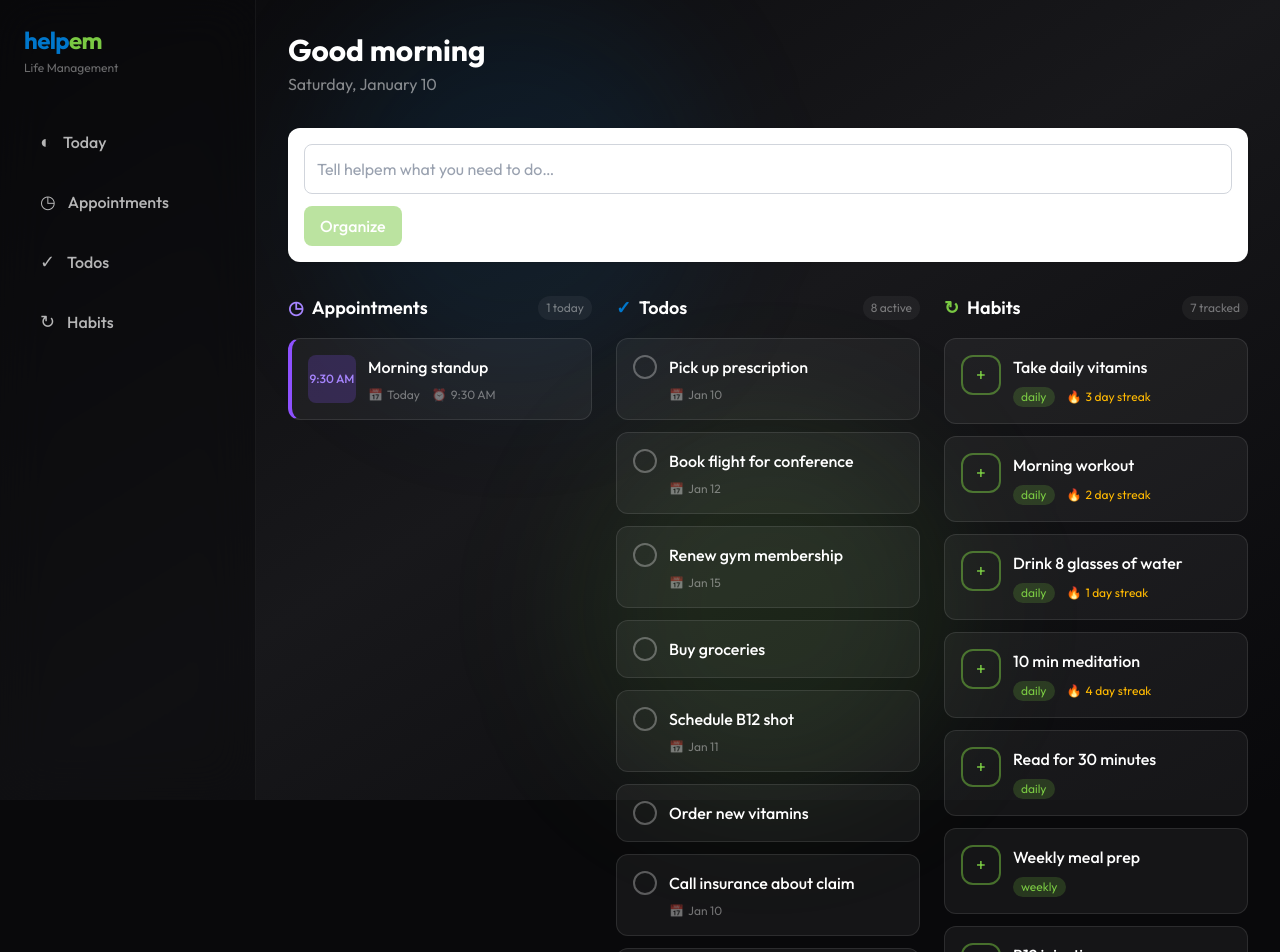
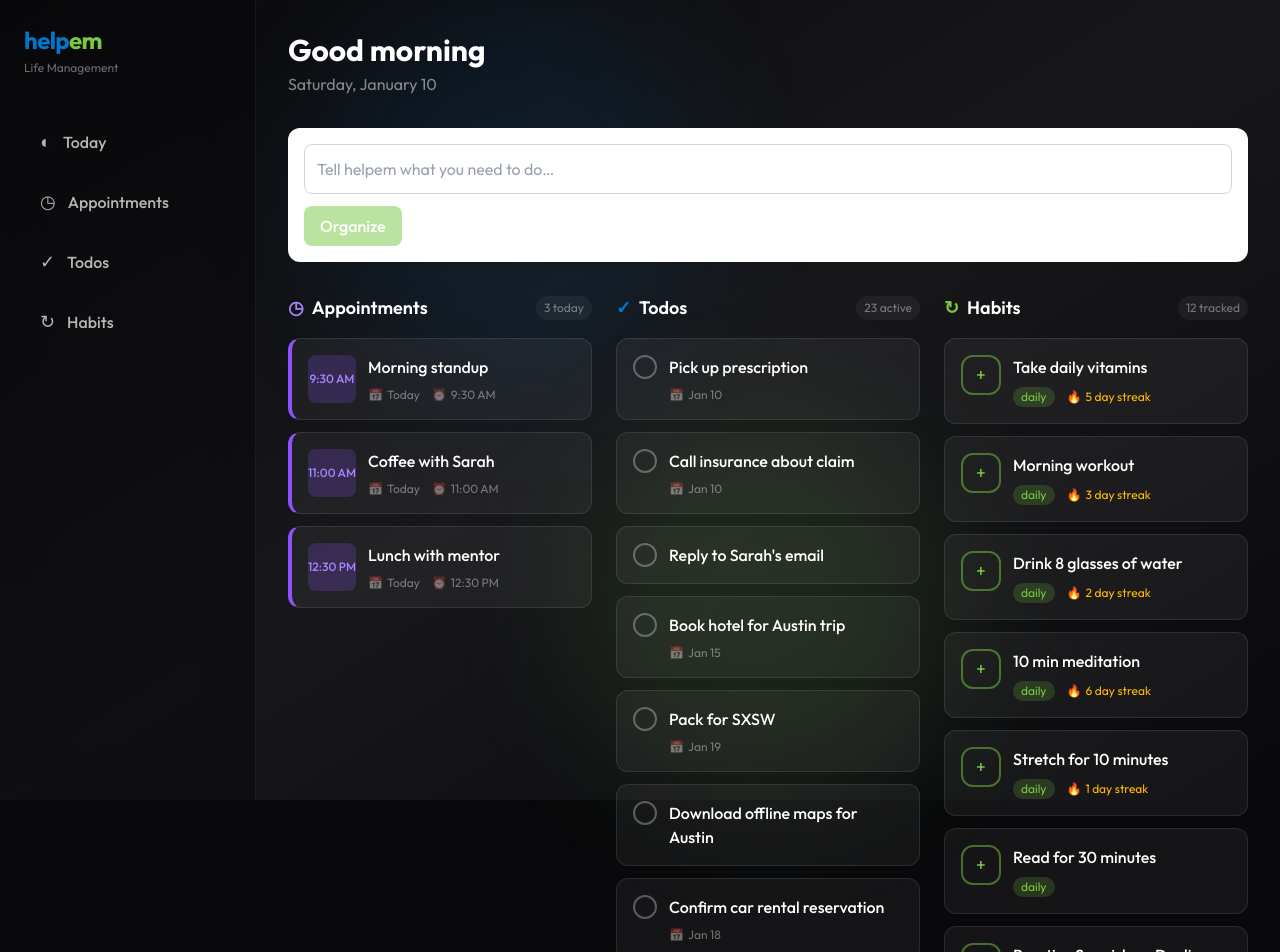
Before and after one commit to bsimkins11-personal/helpem_poc, a Next.js app: page / in a window 1280 px wide. Shown: the top 952 px of the page. Built offline with nearby package versions, Linux system fonts and the light colour scheme.

Commit message:
feat: expand seed data with travel, people, networking

```diff
--- a/src/state/LifeStore.tsx
+++ b/src/state/LifeStore.tsx
@@ -13,116 +13,91 @@ const daysFromNow = (days: number, hour: number = 9, minute: number = 0): Date =
   return date;
 };
 
-const today = new Date();
-today.setHours(0, 0, 0, 0);
-
 // Seed data
 const seedAppointments: Appointment[] = [
-  {
-    id: "apt-1",
-    title: "Morning standup",
-    datetime: daysFromNow(0, 9, 30),
-    createdAt: new Date(),
-  },
-  {
-    id: "apt-2",
-    title: "Dentist checkup",
-    datetime: daysFromNow(3, 14, 0),
-    createdAt: new Date(),
-  },
-  {
-    id: "apt-3",
-    title: "Doctor - annual physical",
-    datetime: daysFromNow(7, 10, 0),
-    createdAt: new Date(),
-  },
-  {
-    id: "apt-4",
-    title: "Team lunch",
-    datetime: daysFromNow(1, 12, 30),
-    createdAt: new Date(),
-  },
-  {
-    id: "apt-5",
-    title: "Valentine's Day dinner",
-    datetime: new Date(2026, 1, 14, 19, 0),
-    createdAt: new Date(),
-  },
-  {
-    id: "apt-6",
-    title: "Tax deadline",
-    datetime: new Date(2026, 3, 15, 17, 0),
-    createdAt: new Date(),
-  },
-  {
-    id: "apt-7",
-    title: "Mom's birthday",
-    datetime: new Date(2026, 2, 20, 18, 0),
-    createdAt: new Date(),
-  },
-  {
-    id: "apt-8",
-    title: "Car service appointment",
-    datetime: daysFromNow(5, 8, 0),
-    createdAt: new Date(),
-  },
+  // Today
+  { id: "apt-1", title: "Morning standup", datetime: daysFromNow(0, 9, 30), createdAt: new Date() },
+  { id: "apt-2", title: "Coffee with Sarah", datetime: daysFromNow(0, 11, 0), createdAt: new Date() },
+  { id: "apt-3", title: "Lunch with mentor", datetime: daysFromNow(0, 12, 30), createdAt: new Date() },
+
+  // This week
+  { id: "apt-4", title: "Team lunch", datetime: daysFromNow(1, 12, 30), createdAt: new Date() },
+  { id: "apt-5", title: "Call with Mike about project", datetime: daysFromNow(1, 15, 0), createdAt: new Date() },
+  { id: "apt-6", title: "Dentist checkup", datetime: daysFromNow(3, 14, 0), createdAt: new Date() },
+  { id: "apt-7", title: "Networking event downtown", datetime: daysFromNow(4, 18, 0), createdAt: new Date() },
+  { id: "apt-8", title: "Car service appointment", datetime: daysFromNow(5, 8, 0), createdAt: new Date() },
+
+  // Travel
+  { id: "apt-9", title: "Flight to Austin - SFO → AUS", datetime: daysFromNow(10, 7, 30), createdAt: new Date() },
+  { id: "apt-10", title: "SXSW Conference - Day 1", datetime: daysFromNow(10, 10, 0), createdAt: new Date() },
+  { id: "apt-11", title: "Dinner with Austin team", datetime: daysFromNow(10, 19, 0), createdAt: new Date() },
+  { id: "apt-12", title: "SXSW Conference - Day 2", datetime: daysFromNow(11, 9, 0), createdAt: new Date() },
+  { id: "apt-13", title: "Flight home - AUS → SFO", datetime: daysFromNow(12, 16, 0), createdAt: new Date() },
+
+  // People
+  { id: "apt-14", title: "1:1 with manager", datetime: daysFromNow(2, 10, 0), createdAt: new Date() },
+  { id: "apt-15", title: "Catch up call with college friend", datetime: daysFromNow(6, 17, 0), createdAt: new Date() },
+  { id: "apt-16", title: "Interview - Product Designer", datetime: daysFromNow(3, 11, 0), createdAt: new Date() },
+
+  // Health
+  { id: "apt-17", title: "Doctor - annual physical", datetime: daysFromNow(7, 10, 0), createdAt: new Date() },
+  { id: "apt-18", title: "Physical therapy session", datetime: daysFromNow(2, 16, 0), createdAt: new Date() },
+
+  // Holidays & Personal
+  { id: "apt-19", title: "Valentine's Day dinner", datetime: new Date(2026, 1, 14, 19, 0), createdAt: new Date() },
+  { id: "apt-20", title: "Mom's birthday", datetime: new Date(2026, 2, 20, 18, 0), createdAt: new Date() },
+  { id: "apt-21", title: "Tax deadline", datetime: new Date(2026, 3, 15, 17, 0), createdAt: new Date() },
+  { id: "apt-22", title: "NYC trip - flight out", datetime: new Date(2026, 4, 15, 8, 0), createdAt: new Date() },
+  { id: "apt-23", title: "NYC trip - flight back", datetime: new Date(2026, 4, 19, 18, 0), createdAt: new Date() },
 ];
 
 const seedTodos: Todo[] = [
-  {
-    id: "todo-1",
-    title: "Pick up prescription",
-    dueDate: daysFromNow(0),
-    createdAt: new Date(),
-  },
-  {
-    id: "todo-2",
-    title: "Book flight for conference",
-    dueDate: daysFromNow(2),
-    createdAt: new Date(),
-  },
-  {
-    id: "todo-3",
-    title: "Renew gym membership",
-    dueDate: daysFromNow(5),
-    createdAt: new Date(),
-  },
-  {
-    id: "todo-4",
-    title: "Buy groceries",
-    createdAt: new Date(),
-  },
-  {
-    id: "todo-5",
-    title: "Schedule B12 shot",
-    dueDate: daysFromNow(1),
-    createdAt: new Date(),
-  },
-  {
-    id: "todo-6",
-    title: "Order new vitamins",
-    createdAt: new Date(),
-  },
-  {
-    id: "todo-7",
-    title: "Call insurance about claim",
-    dueDate: daysFromNow(0),
-    createdAt: new Date(),
-  },
-  {
-    id: "todo-8",
-    title: "Update emergency contacts",
-    createdAt: new Date(),
-  },
+  // Today / Urgent
+  { id: "todo-1", title: "Pick up prescription", dueDate: daysFromNow(0), createdAt: new Date() },
+  { id: "todo-2", title: "Call insurance about claim", dueDate: daysFromNow(0), createdAt: new Date() },
+  { id: "todo-3", title: "Reply to Sarah's email", createdAt: new Date() },
+
+  // Travel prep
+  { id: "todo-4", title: "Book hotel for Austin trip", dueDate: daysFromNow(5), createdAt: new Date() },
+  { id: "todo-5", title: "Pack for SXSW", dueDate: daysFromNow(9), createdAt: new Date() },
+  { id: "todo-6", title: "Download offline maps for Austin", createdAt: new Date() },
+  { id: "todo-7", title: "Confirm car rental reservation", dueDate: daysFromNow(8), createdAt: new Date() },
+
+  // People / Networking
+  { id: "todo-8", title: "Send thank you note to Mike", createdAt: new Date() },
+  { id: "todo-9", title: "Connect with Lisa on LinkedIn", createdAt: new Date() },
+  { id: "todo-10", title: "Schedule coffee with new team member", createdAt: new Date() },
+  { id: "todo-11", title: "Follow up with recruiter about role", dueDate: daysFromNow(2), createdAt: new Date() },
+  { id: "todo-12", title: "Send birthday card to Dad", dueDate: daysFromNow(14), createdAt: new Date() },
+
+  // Health
+  { id: "todo-13", title: "Schedule B12 shot", dueDate: daysFromNow(1), createdAt: new Date() },
+  { id: "todo-14", title: "Order new vitamins", createdAt: new Date() },
+  { id: "todo-15", title: "Renew gym membership", dueDate: daysFromNow(5), createdAt: new Date() },
+  { id: "todo-16", title: "Book massage appointment", createdAt: new Date() },
+
+  // Home / Personal
+  { id: "todo-17", title: "Buy groceries", createdAt: new Date() },
+  { id: "todo-18", title: "Fix leaky faucet", createdAt: new Date() },
+  { id: "todo-19", title: "Update emergency contacts", createdAt: new Date() },
+  { id: "todo-20", title: "Research new phone plans", createdAt: new Date() },
+
+  // Work
+  { id: "todo-21", title: "Prepare slides for Monday presentation", dueDate: daysFromNow(3), createdAt: new Date() },
+  { id: "todo-22", title: "Review Q1 budget proposal", dueDate: daysFromNow(4), createdAt: new Date() },
+  { id: "todo-23", title: "Submit expense report", dueDate: daysFromNow(1), createdAt: new Date() },
 ];
 
 const seedHabits: Habit[] = [
+  // Health / Wellness
   {
     id: "habit-1",
     title: "Take daily vitamins",
     frequency: "daily",
     createdAt: new Date(),
     completions: [
+      { date: daysFromNow(-5) },
+      { date: daysFromNow(-4) },
       { date: daysFromNow(-3) },
       { date: daysFromNow(-2) },
       { date: daysFromNow(-1) },
@@ -134,6 +109,7 @@ const seedHabits: Habit[] = [
     frequency: "daily",
     createdAt: new Date(),
     completions: [
+      { date: daysFromNow(-3) },
       { date: daysFromNow(-2) },
       { date: daysFromNow(-1) },
     ],
@@ -144,6 +120,7 @@ const seedHabits: Habit[] = [
     frequency: "daily",
     createdAt: new Date(),
     completions: [
+      { date: daysFromNow(-2) },
       { date: daysFromNow(-1) },
     ],
   },
@@ -153,6 +130,8 @@ const seedHabits: Habit[] = [
     frequency: "daily",
     createdAt: new Date(),
     completions: [
+      { date: daysFromNow(-6) },
+      { date: daysFromNow(-5) },
       { date: daysFromNow(-4) },
       { date: daysFromNow(-3) },
       { date: daysFromNow(-2) },
@@ -161,13 +140,49 @@ const seedHabits: Habit[] = [
   },
   {
     id: "habit-5",
+    title: "Stretch for 10 minutes",
+    frequency: "daily",
+    createdAt: new Date(),
+    completions: [
+      { date: daysFromNow(-1) },
+    ],
+  },
+
+  // Learning / Growth
+  {
+    id: "habit-6",
     title: "Read for 30 minutes",
     frequency: "daily",
     createdAt: new Date(),
-    completions: [],
+    completions: [
+      { date: daysFromNow(-4) },
+      { date: daysFromNow(-2) },
+    ],
   },
   {
-    id: "habit-6",
+    id: "habit-7",
+    title: "Practice Spanish on Duolingo",
+    frequency: "daily",
+    createdAt: new Date(),
+    completions: [
+      { date: daysFromNow(-3) },
+      { date: daysFromNow(-2) },
+      { date: daysFromNow(-1) },
+    ],
+  },
+  {
+    id: "habit-8",
+    title: "Journal before bed",
+    frequency: "daily",
+    createdAt: new Date(),
+    completions: [
+      { date: daysFromNow(-1) },
+    ],
+  },
+
+  // Weekly
+  {
+    id: "habit-9",
     title: "Weekly meal prep",
     frequency: "weekly",
     createdAt: new Date(),
@@ -176,8 +191,26 @@ const seedHabits: Habit[] = [
     ],
   },
   {
-    id: "habit-7",
+    id: "habit-10",
     title: "B12 injection",
+    frequency: "weekly",
+    createdAt: new Date(),
+    completions: [
+      { date: daysFromNow(-7) },
+    ],
+  },
+  {
+    id: "habit-11",
+    title: "Call parents",
+    frequency: "weekly",
+    createdAt: new Date(),
+    completions: [
+      { date: daysFromNow(-5) },
+    ],
+  },
+  {
+    id: "habit-12",
+    title: "Review weekly goals",
     frequency: "weekly",
     createdAt: new Date(),
     completions: [
```
